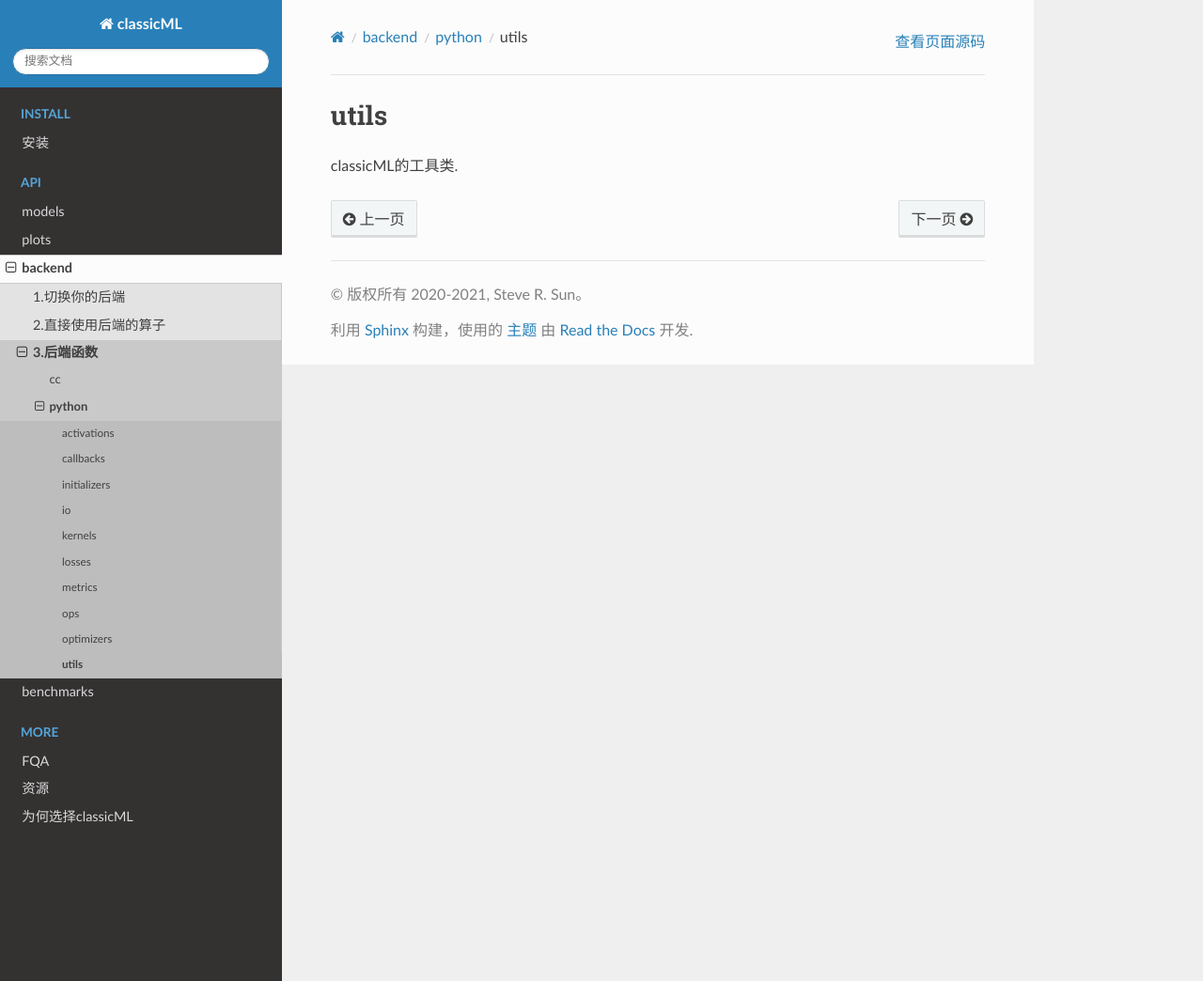
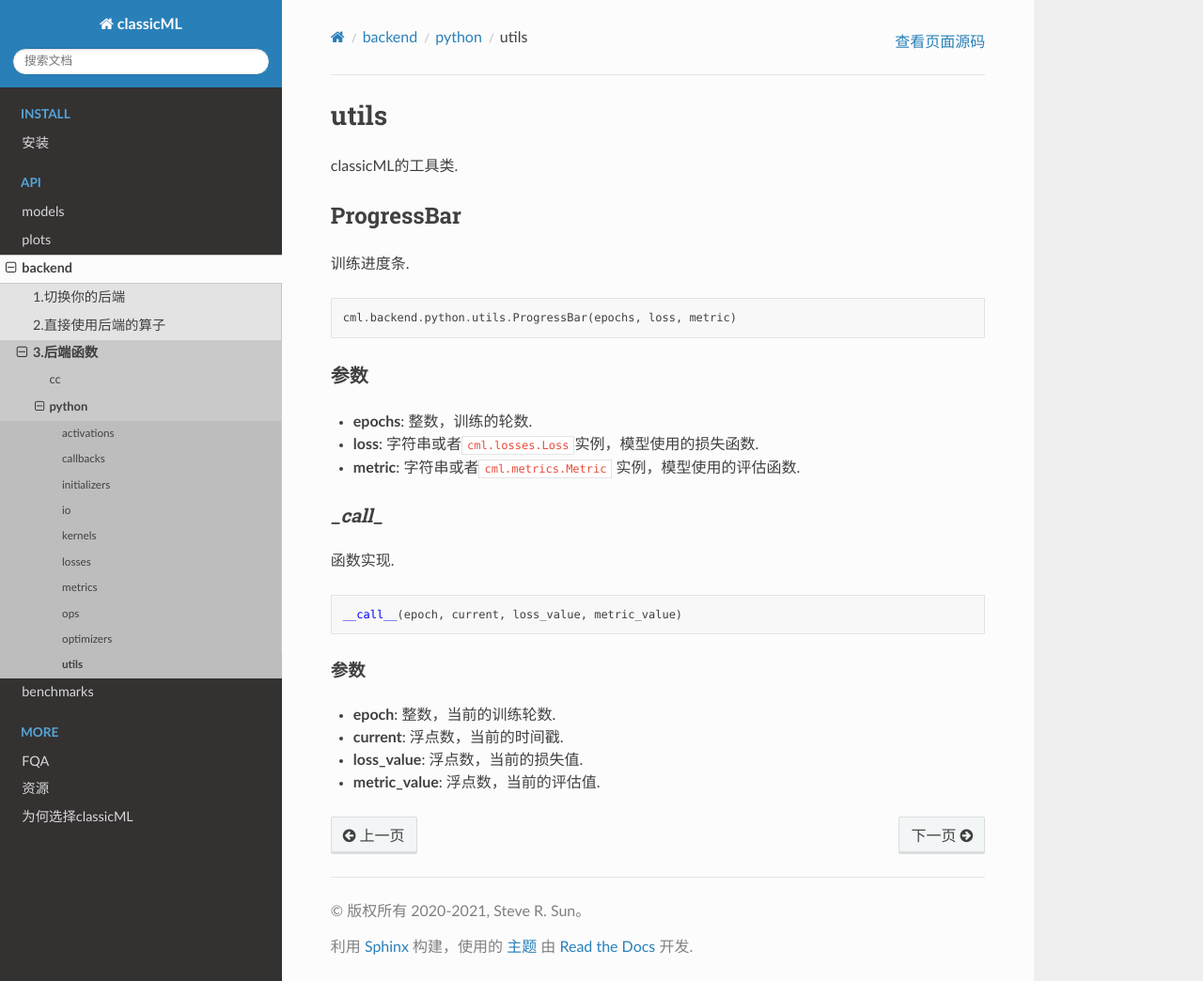
Before and after one commit to sun1638650145/classicML, a Sphinx documentation site: the page built from docs/source/backend/python/utils.md, in a window 1280 px wide and 1044 px high. Shown: the whole window at 94% size. Built offline with Sphinx 7.4.7 and the Read the Docs theme 2.0.0, drawn with Linux system fonts in a browser that asks for light colours.

Commit message:
update docs/backend/utils

````diff
--- a/docs/source/backend/python/utils.md
+++ b/docs/source/backend/python/utils.md
@@ -1,3 +1,32 @@
 # utils
 
 classicML的工具类.
+
+## ProgressBar
+
+训练进度条.
+
+```python
+cml.backend.python.utils.ProgressBar(epochs, loss, metric)
+```
+
+### 参数
+
+* <b>epochs</b>: 整数，训练的轮数.
+* <b>loss</b>: 字符串或者```cml.losses.Loss```实例，模型使用的损失函数.
+* <b>metric</b>: 字符串或者```cml.metrics.Metric``` 实例，模型使用的评估函数.
+
+### \__call__
+
+函数实现.
+
+```python
+__call__(epoch, current, loss_value, metric_value)
+```
+
+#### 参数
+
+* <b>epoch</b>: 整数，当前的训练轮数.
+* <b>current</b>: 浮点数，当前的时间戳.
+* <b>loss_value</b>: 浮点数，当前的损失值.
+* <b>metric_value</b>: 浮点数，当前的评估值.
````
Also changed, not shown: docs/source/backend/python/optimizers.md (+1 -1 lines), 1 other file.
